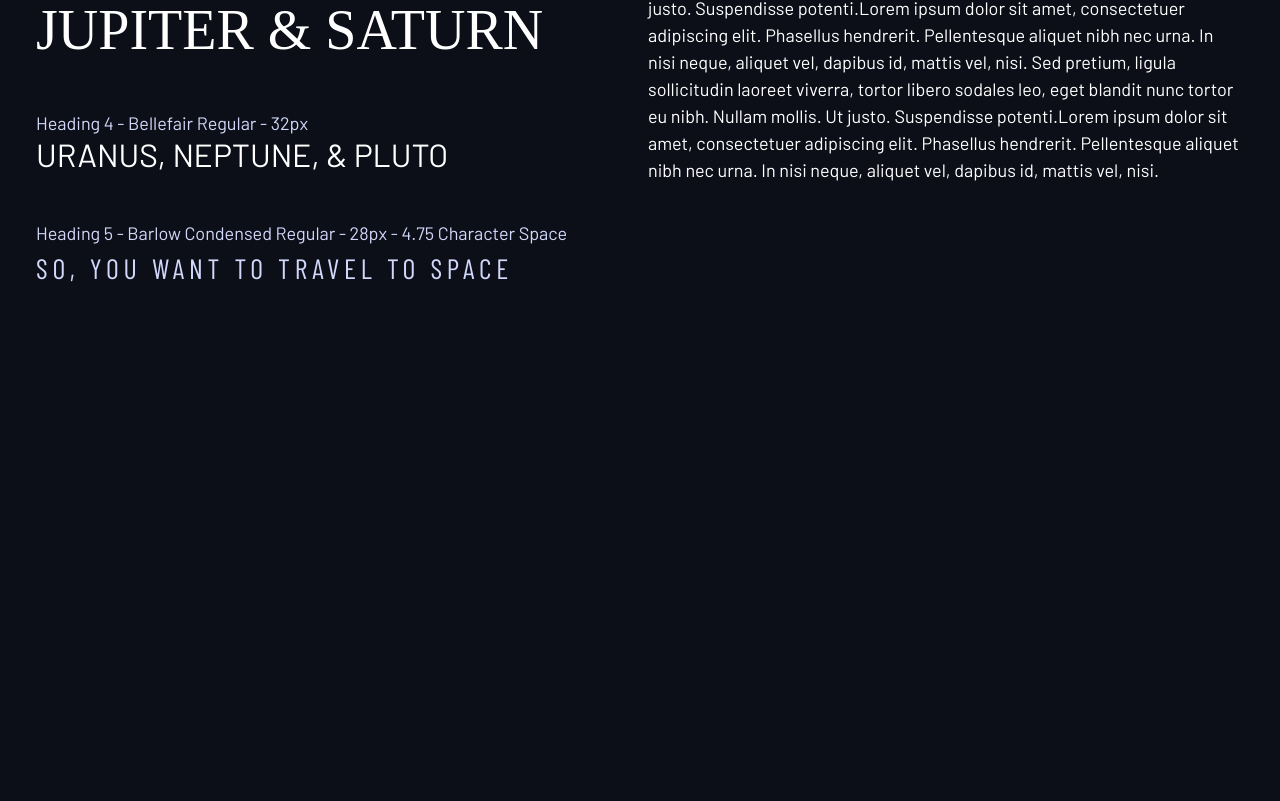
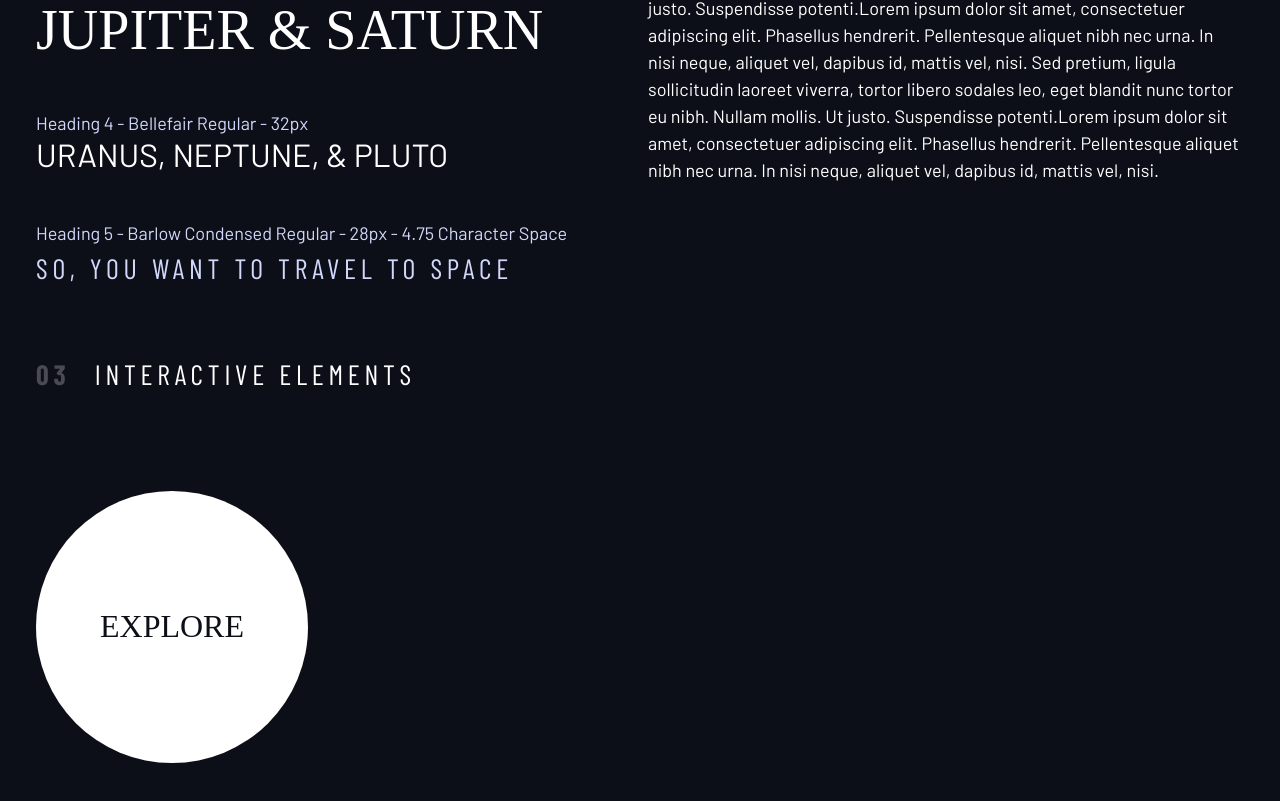
Before and after one commit to tatasadi/space-tourism, a React (Vite) app: page / in a window 1280 px wide. Shown: the part 880-1681 px from the top of the page. Before the commit the page ends 1233 px from the top, so only its background shows below. Built offline with nearby package versions, Linux system fonts and the light colour scheme; a web font is replaced by a local one.

Commit message:
add button

```diff
--- a/src/DesignSystem.tsx
+++ b/src/DesignSystem.tsx
@@ -1,5 +1,6 @@
 import { CSSProperties } from "react"
 import NumberedTitle from "./components/NumberedTitle"
+import Button from "./components/Button"
 
 export default function DesignSystem() {
   return (
@@ -149,6 +150,30 @@ export default function DesignSystem() {
           </div>
         </div>
       </section>
+
+      <section className="flow" id="interactive-elements">
+        <h2 className="numbered-title">
+          <span>03</span> Interactive elements
+        </h2>
+
+        {/* navigation  */}
+        <div></div>
+
+        <div className="flex">
+          <div style={{ marginTop: "5rem" }}>
+            {/* explore button  */}
+            <Button>Explore</Button>
+          </div>
+
+          <div style={{ marginBottom: "50vh" }}>
+            {/* Tabs  */}
+
+            {/* Dots */}
+
+            {/* Numbers */}
+          </div>
+        </div>
+      </section>
     </div>
   )
 }
--- /dev/null
+++ b/src/components/Button.tsx
@@ -0,0 +1,10 @@
+export default function Button({ children }) {
+  return (
+    <a
+      href="#"
+      className="large-button uppercase ff-serif fs-600 text-dark bg-white"
+    >
+      {children}
+    </a>
+  )
+}
--- a/src/index.css
+++ b/src/index.css
@@ -236,3 +236,36 @@ select {
   font-weight: 700;
   color: hsl(var(--clr-white) / 0.25);
 }
+
+/* ------------------- */
+/* Components          */
+/* ------------------- */
+
+.large-button {
+  position: relative;
+  display: grid;
+  place-items: center;
+  padding: 0 2em;
+  border-radius: 50%;
+  aspect-ratio: 1;
+  text-decoration: none;
+  z-index: 1;
+}
+
+.large-button:after {
+  content: "";
+  position: absolute;
+  z-index: -1;
+  width: 100%;
+  height: 100%;
+  background-color: hsl(var(--clr-white) / 0.15);
+  border-radius: 50%;
+  opacity: 0;
+  transition: opacity 500ms linear, transform 750ms ease-in-out;
+}
+
+.large-button:hover::after,
+.large-button:focus::after {
+  transform: scale(1.5);
+  opacity: 1;
+}
```
